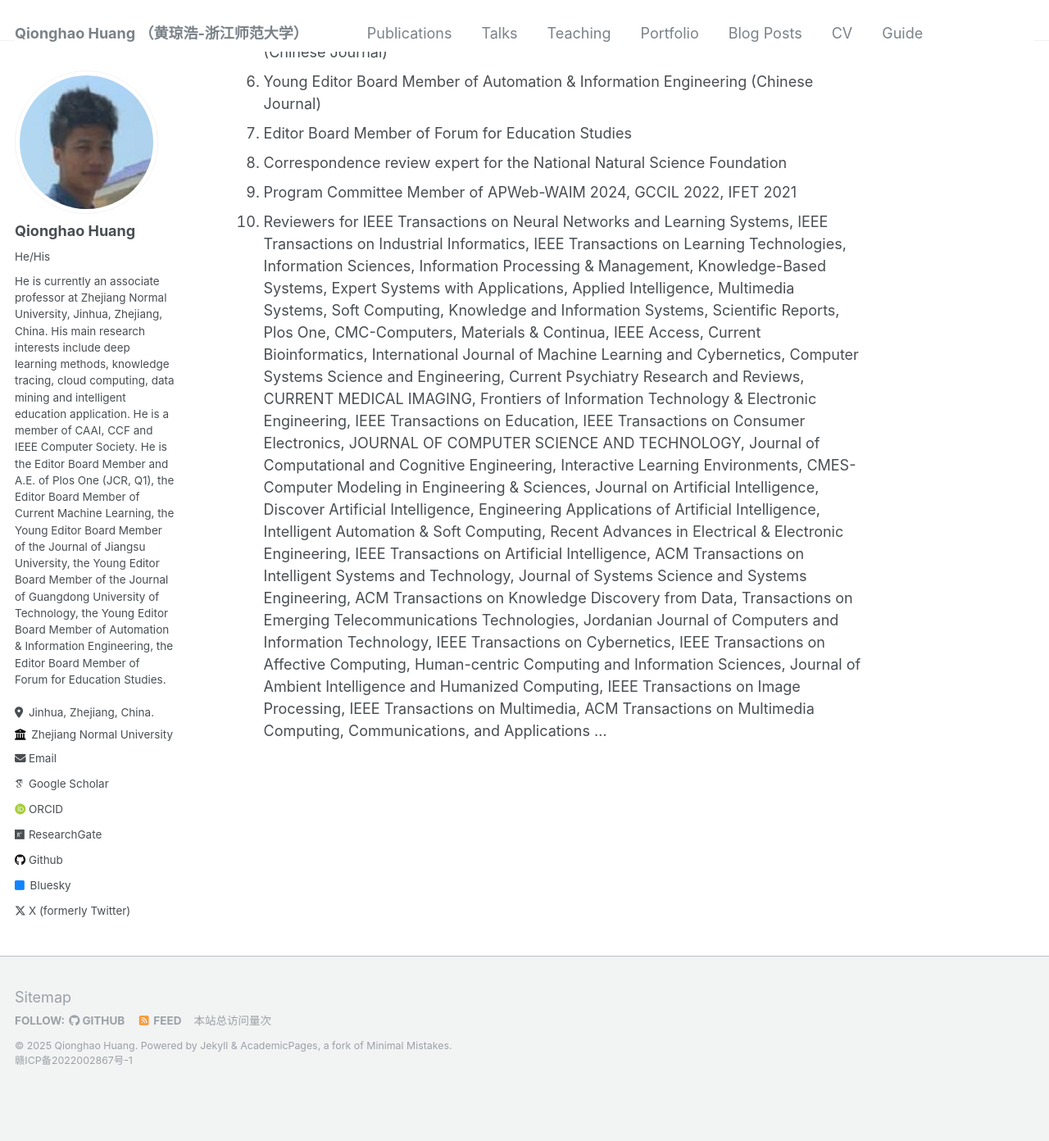
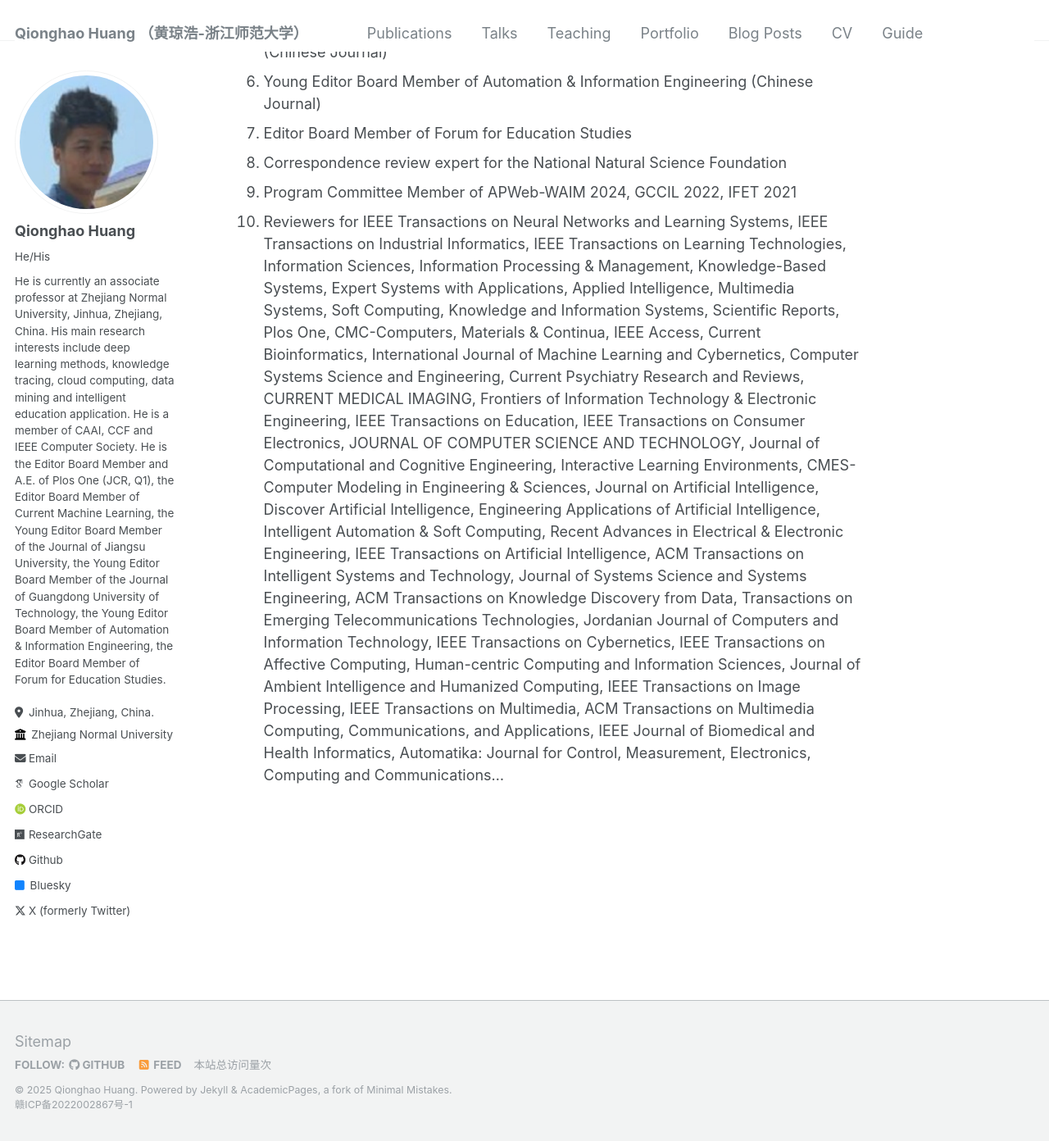
Before and after one commit to qhhuang-ai/qhhuang-ai.github.io, a Jekyll site: the page built from _pages/about.md, in a window 1280 px wide and 1400 px high, scrolled down 10216 px. Shown: the top 1392 px of the window at 82% size. Built offline with Jekyll 4.4.1, drawn with Linux system fonts in a browser that asks for light colours; some web fonts are replaced; a script that is not in the unit is left out; comment, search, counter and statistics services are not loaded.

Commit message:
update CV!

```diff
--- a/_pages/about.md
+++ b/_pages/about.md
@@ -107,4 +107,4 @@
 1. Correspondence review expert for the National Natural Science Foundation
 1. Program Committee Member of APWeb-WAIM 2024, GCCIL 2022, IFET 2021
 1. Reviewers for IEEE Transactions on Neural Networks and Learning Systems, IEEE Transactions on Industrial Informatics, IEEE Transactions on Learning Technologies, Information Sciences, Information Processing & Management, Knowledge-Based Systems, Expert Systems with Applications, Applied Intelligence, Multimedia Systems, Soft Computing, Knowledge and Information Systems, Scientific Reports, Plos One, CMC-Computers, Materials & Continua,  IEEE Access, Current Bioinformatics, International Journal of Machine Learning and Cybernetics, Computer Systems Science and Engineering, Current Psychiatry Research and Reviews, CURRENT MEDICAL IMAGING,  Frontiers of Information Technology & Electronic Engineering, IEEE Transactions on Education, IEEE Transactions on Consumer Electronics, JOURNAL OF COMPUTER SCIENCE AND TECHNOLOGY, Journal of Computational and Cognitive Engineering, Interactive Learning Environments, CMES-Computer Modeling in Engineering & Sciences, Journal on Artificial Intelligence, Discover Artificial Intelligence, Engineering Applications of Artificial Intelligence,
-Intelligent Automation & Soft Computing, Recent Advances in Electrical & Electronic Engineering, IEEE Transactions on Artificial Intelligence, ACM Transactions on Intelligent Systems and Technology, Journal of Systems Science and Systems Engineering, ACM Transactions on Knowledge  Discovery from Data, Transactions on Emerging Telecommunications Technologies, Jordanian Journal of Computers and Information Technology, IEEE Transactions on Cybernetics, IEEE Transactions on Affective Computing, Human-centric Computing and Information Sciences, Journal of Ambient Intelligence and Humanized Computing, IEEE Transactions on Image Processing, IEEE Transactions on Multimedia, ACM Transactions on Multimedia Computing, Communications, and Applications ...
+Intelligent Automation & Soft Computing, Recent Advances in Electrical & Electronic Engineering, IEEE Transactions on Artificial Intelligence, ACM Transactions on Intelligent Systems and Technology, Journal of Systems Science and Systems Engineering, ACM Transactions on Knowledge  Discovery from Data, Transactions on Emerging Telecommunications Technologies, Jordanian Journal of Computers and Information Technology, IEEE Transactions on Cybernetics, IEEE Transactions on Affective Computing, Human-centric Computing and Information Sciences, Journal of Ambient Intelligence and Humanized Computing, IEEE Transactions on Image Processing, IEEE Transactions on Multimedia, ACM Transactions on Multimedia Computing, Communications, and Applications, IEEE Journal of Biomedical and Health Informatics, Automatika: Journal for Control, Measurement, Electronics, Computing and Communications...
```
